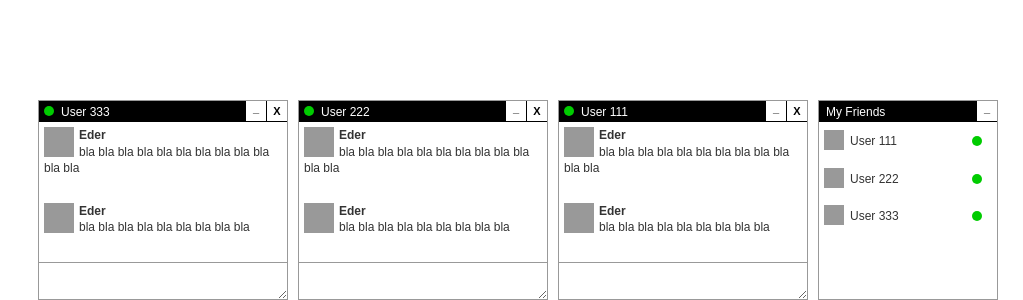
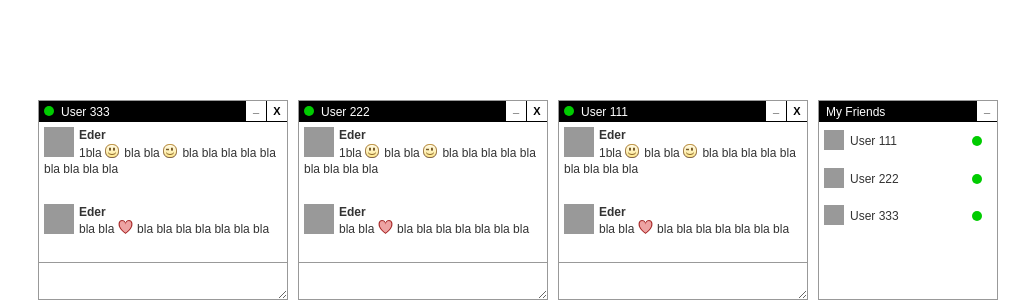
Before and after one commit to ederFortunato/tyrion-chat, a website: page demo/index.html in a window 1280 px wide. Shown: the part 500-800 px from the top of the page, without its empty margins (257-1280 px from the left). Drawn offline with nearby package versions, Linux system fonts and the light colour scheme.

Commit message:
fix path, the Task watch online make a concat

```diff
--- a/demo/index.html
+++ b/demo/index.html
@@ -3,7 +3,7 @@
 	<head>
 		<title>jQuery Boilerplate</title>
 		<script src="http://ajax.googleapis.com/ajax/libs/jquery/2.0.0/jquery.min.js"></script>
-		<script src="../dist/client/js/jquery.tyrion-chat.min.js"></script>
+		<script src="../dist/client/js/jquery.tyrion-chat.js"></script>
 		<link rel="stylesheet" href="../dist/client/css/jquery.tyrion-chat.min.css">
 	</head>
 	<body>
```
